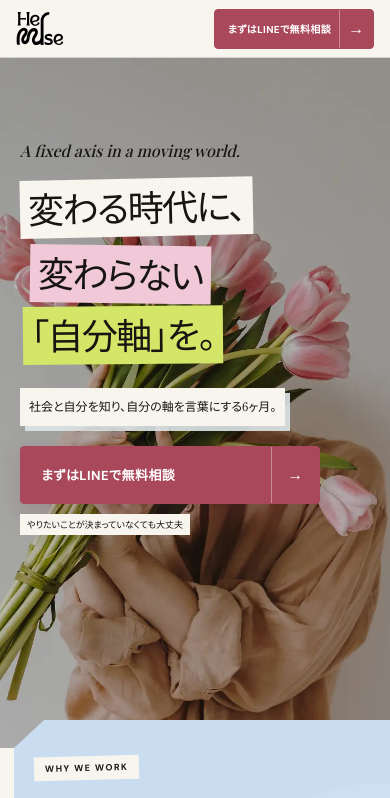
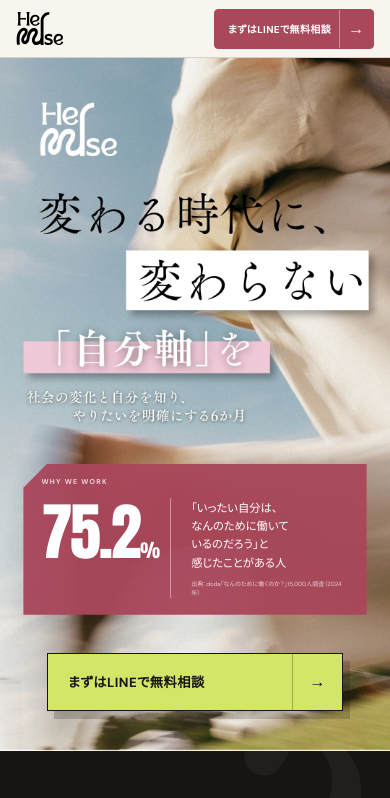
Before and after one commit to hikaru-tell/prego-hermuse-lp, a Next.js app: page / in a window 390 px wide. Shown: the top 798 px of the page. Built offline with nearby package versions, Linux system fonts and the light colour scheme; no server answers.

Commit message:
Replace hero with supplied HER MUSE key visual

```diff
--- a/app/globals.css
+++ b/app/globals.css
@@ -1870,3 +1870,212 @@ button { font: inherit; }
     height: 56px;
   }
 }
+
+/* Supplied HER MUSE key visual: responsive artwork with live stat and CTA layers. */
+#her-muse-reference-body-v2 .hmr-opening.hmr-kv {
+  position: relative;
+  display: block;
+  min-height: 0;
+  aspect-ratio: 16 / 9;
+  overflow: hidden;
+  isolation: isolate;
+  background: #b8cbd7;
+}
+#her-muse-reference-body-v2 .hmr-kv-sr {
+  position: absolute;
+  width: 1px;
+  height: 1px;
+  margin: -1px;
+  padding: 0;
+  overflow: hidden;
+  clip: rect(0 0 0 0);
+  clip-path: inset(50%);
+  border: 0;
+  white-space: nowrap;
+}
+#her-muse-reference-body-v2 .hmr-kv-media,
+#her-muse-reference-body-v2 .hmr-kv-media img {
+  position: absolute;
+  inset: 0;
+  display: block;
+  width: 100%;
+  height: 100%;
+}
+#her-muse-reference-body-v2 .hmr-kv-media img {
+  object-fit: cover;
+}
+#her-muse-reference-body-v2 .hmr-kv-stat {
+  position: absolute;
+  z-index: 2;
+  right: 5.5%;
+  bottom: 8.5%;
+  display: grid;
+  width: min(36%, 600px);
+  min-height: clamp(142px, 13vw, 218px);
+  padding: clamp(34px, 2.8vw, 50px) clamp(22px, 2.4vw, 40px) clamp(20px, 2vw, 34px);
+  align-items: center;
+  grid-template-columns: minmax(96px, .76fr) minmax(0, 1.24fr);
+  column-gap: clamp(22px, 2.2vw, 38px);
+  color: #fff;
+  background: rgba(169, 71, 91, .93);
+  box-shadow: 12px 14px 0 rgba(23, 21, 18, .15);
+  clip-path: polygon(5% 0, 100% 0, 100% 100%, 0 100%, 0 16%);
+}
+#her-muse-reference-body-v2 .hmr-kv-stat-label {
+  position: absolute;
+  top: clamp(14px, 1.2vw, 22px);
+  left: clamp(22px, 2.4vw, 40px);
+  margin: 0;
+  font-family: var(--font-dm-sans), sans-serif;
+  font-size: clamp(8px, .65vw, 10px);
+  font-weight: 700;
+  letter-spacing: .18em;
+  opacity: .78;
+}
+#her-muse-reference-body-v2 .hmr-kv-stat > strong {
+  display: block;
+  font-family: var(--font-anton), Impact, sans-serif;
+  font-size: clamp(66px, 6.6vw, 112px);
+  font-weight: 400;
+  line-height: .86;
+  letter-spacing: -.035em;
+  white-space: nowrap;
+}
+#her-muse-reference-body-v2 .hmr-kv-stat > strong span {
+  margin-left: .05em;
+  font-size: .3em;
+}
+#her-muse-reference-body-v2 .hmr-kv-stat > div {
+  min-width: 0;
+  padding-left: clamp(18px, 1.7vw, 28px);
+  border-left: 1px solid rgba(255, 255, 255, .44);
+}
+#her-muse-reference-body-v2 .hmr-kv-stat > div p {
+  margin: 0;
+  font-size: clamp(11px, 1.08vw, 17px);
+  line-height: 1.68;
+}
+#her-muse-reference-body-v2 .hmr-kv-stat > div small {
+  display: block;
+  margin-top: clamp(10px, 1vw, 16px);
+  font-family: var(--font-dm-sans), sans-serif;
+  font-size: clamp(6px, .52vw, 8px);
+  line-height: 1.55;
+  opacity: .72;
+}
+#her-muse-reference-body-v2 .hmr-kv-cta {
+  position: absolute;
+  z-index: 3;
+  top: 74.25%;
+  left: 12.75%;
+  display: flex;
+  width: 35.7%;
+  height: 14%;
+  align-items: center;
+  justify-content: center;
+  color: transparent;
+  text-decoration: none;
+  cursor: pointer;
+}
+#her-muse-reference-body-v2 .hmr-kv-cta span,
+#her-muse-reference-body-v2 .hmr-kv-cta b {
+  opacity: 0;
+}
+#her-muse-reference-body-v2 .hmr-kv-cta:focus-visible {
+  outline: 3px solid var(--hmr-ink);
+  outline-offset: 5px;
+}
+#her-muse-reference-body-v2 .hmr-kv-cta[aria-disabled="true"] {
+  cursor: default;
+}
+
+@media (min-width: 768px) and (max-width: 1100px) {
+  #her-muse-reference-body-v2 .hmr-kv-stat {
+    right: 3.5%;
+    bottom: 5%;
+    width: 42%;
+    min-height: 136px;
+    padding: 34px 20px 18px;
+    grid-template-columns: minmax(82px, .7fr) minmax(0, 1.3fr);
+    column-gap: 18px;
+  }
+  #her-muse-reference-body-v2 .hmr-kv-stat-label { left: 20px; }
+  #her-muse-reference-body-v2 .hmr-kv-stat > strong { font-size: clamp(58px, 7.2vw, 76px); }
+  #her-muse-reference-body-v2 .hmr-kv-stat > div { padding-left: 16px; }
+  #her-muse-reference-body-v2 .hmr-kv-stat > div p { font-size: clamp(9px, 1.12vw, 12px); }
+}
+
+@media (max-width: 767px) {
+  #her-muse-reference-body-v2 .hmr-page-sp .hmr-opening.hmr-kv {
+    min-height: 0;
+    aspect-ratio: 9 / 16;
+  }
+  #her-muse-reference-body-v2 .hmr-kv-stat {
+    top: 58.5%;
+    right: 6%;
+    bottom: auto;
+    left: 6%;
+    width: auto;
+    min-height: 0;
+    padding: 34px 18px 17px;
+    grid-template-columns: minmax(92px, .74fr) minmax(0, 1.26fr);
+    column-gap: 24px;
+    background: rgba(169, 71, 91, .96);
+    box-shadow: 8px 9px 0 rgba(23, 21, 18, .15);
+    clip-path: polygon(7% 0, 100% 0, 100% 100%, 0 100%, 0 16%);
+  }
+  #her-muse-reference-body-v2 .hmr-kv-stat-label {
+    top: 13px;
+    left: 18px;
+    font-size: 7px;
+  }
+  #her-muse-reference-body-v2 .hmr-kv-stat > strong {
+    align-self: start;
+    padding-top: 8px;
+    font-size: clamp(56px, 16vw, 68px);
+  }
+  #her-muse-reference-body-v2 .hmr-kv-stat > div {
+    padding-left: 20px;
+  }
+  #her-muse-reference-body-v2 .hmr-kv-stat > div p {
+    font-size: clamp(10px, 2.9vw, 12px);
+    line-height: 1.62;
+  }
+  #her-muse-reference-body-v2 .hmr-kv-stat > div small {
+    margin-top: 9px;
+    font-size: 6px;
+    line-height: 1.5;
+  }
+  #her-muse-reference-body-v2 .hmr-kv-cta {
+    top: auto;
+    right: 12%;
+    bottom: 5.8%;
+    left: 12%;
+    width: auto;
+    height: clamp(56px, 15vw, 64px);
+    padding-left: 20px;
+    justify-content: space-between;
+    gap: 16px;
+    border: 1px solid var(--hmr-ink);
+    color: var(--hmr-ink);
+    background: var(--hmr-lime);
+    box-shadow: 7px 8px 0 rgba(23, 21, 18, .2);
+    font-family: var(--font-dm-sans), sans-serif;
+    font-size: clamp(12px, 3.4vw, 14px);
+    font-weight: 700;
+    letter-spacing: .035em;
+  }
+  #her-muse-reference-body-v2 .hmr-kv-cta span,
+  #her-muse-reference-body-v2 .hmr-kv-cta b {
+    opacity: 1;
+  }
+  #her-muse-reference-body-v2 .hmr-kv-cta b {
+    display: grid;
+    width: 50px;
+    height: 100%;
+    place-items: center;
+    border-left: 1px solid rgba(23, 21, 18, .28);
+    font-size: 16px;
+    font-weight: 500;
+  }
+}
--- a/app/page.tsx
+++ b/app/page.tsx
@@ -22,32 +22,28 @@ const pageMarkup = String.raw`
     <span>ここから無料相談してみる</span><b aria-hidden="true">→</b>
   </a>
 <main id="top" class="hmr-page" data-hmr-page aria-label="HER MUSE 女性のための6ヶ月制オンラインカレッジ">
-    <section class="hmr-opening" aria-labelledby="opening-title">
-      <div class="hmr-opening-copy">
-        <p class="hmr-kicker hmr-opening-kicker">A fixed axis in a moving world.</p>
-        <h2 id="opening-title">
-          <span class="hmr-copy-pc"><i>変わる時代に、</i><i>変わらない</i><i>「自分軸」を。</i></span>
-          <span class="hmr-copy-sp"><i>変わる時代に、</i><i>変わらない</i><i>「自分軸」を。</i></span>
-        </h2>
-        <p class="hmr-opening-lead">社会と自分を知り、自分の軸を言葉にする6ヶ月。</p>
-        <div class="hmr-opening-actions">
-          <a class="hmr-cta-button" ${LINE_CTA_ATTRIBUTES}><span>まずはLINEで無料相談</span><b aria-hidden="true">→</b></a>
-          <small>やりたいことが決まっていなくても大丈夫</small>
+    <section class="hmr-opening hmr-kv" aria-labelledby="opening-title">
+      <h1 id="opening-title" class="hmr-kv-sr">変わる時代に、変わらない「自分軸」を。</h1>
+      <picture class="hmr-kv-media" aria-hidden="true">
+        <source media="(max-width: 767px)" srcset="/her-muse-kv-sp.webp">
+        <img src="/her-muse-kv-pc.webp" alt="" width="1920" height="1080" fetchpriority="high" decoding="async">
+      </picture>
+
+      <aside class="hmr-kv-stat" aria-label="働くことに関する調査結果">
+        <p class="hmr-kv-stat-label">WHY WE WORK</p>
+        <strong>75.2<span>%</span></strong>
+        <div>
+          <p>
+            <span class="hmr-copy-pc"><i>「いったい自分は、</i><i>なんのために働いているのだろう」</i><i>と感じたことがある人</i></span>
+            <span class="hmr-copy-sp"><i>「いったい自分は、</i><i>なんのために働いて</i><i>いるのだろう」と</i><i>感じたことがある人</i></span>
+          </p>
+          <small>出典：doda「なんのために働くのか？」15,000人調査（2024年）</small>
         </div>
-      </div>
-      <div class="hmr-opening-photo" role="img" aria-label="チューリップを抱える女性の写真"></div>
-    </section>
+      </aside>
 
-    <section class="hmr-work-stat" aria-label="働くことに関する調査結果">
-      <p class="hmr-work-stat-label">WHY WE WORK</p>
-      <strong>75.2<span>%</span></strong>
-      <div>
-        <p>
-          <span class="hmr-copy-pc"><i>「いったい自分は、</i><i>なんのために働いているのだろう」</i><i>と感じたことがある。</i></span>
-          <span class="hmr-copy-sp"><i>「いったい自分は、</i><i>なんのために働いて</i><i>いるのだろう」と</i><i>感じたことがある。</i></span>
-        </p>
-        <small>出典：doda「なんのために働くのか？」15,000人調査（2024年）</small>
-      </div>
+      <a class="hmr-kv-cta" ${LINE_CTA_ATTRIBUTES} aria-label="まずはLINEで無料相談">
+        <span>まずはLINEで無料相談</span><b aria-hidden="true">→</b>
+      </a>
     </section>
 
     <section class="hmr-problem">
```
Also changed, not shown: public/her-muse-kv-pc.webp (added), public/her-muse-kv-sp.webp (added).
